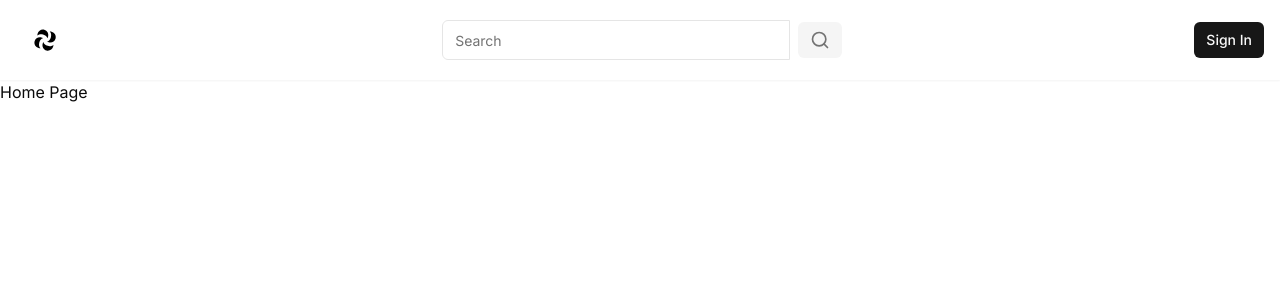
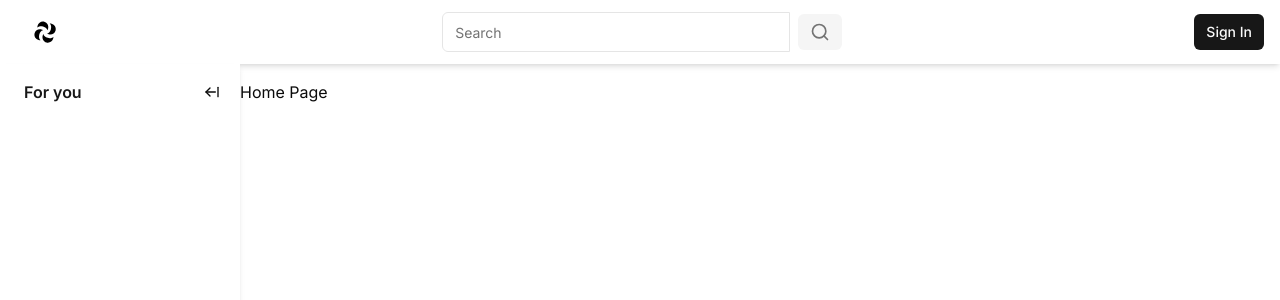
Before and after one commit to shulgastanslv/CorpNetCast, a Next.js app: page / in a window 1280 px wide. Shown: the top 300 px of the page. Built offline with nearby package versions, Linux system fonts and the light colour scheme; no server answers.

Commit message:
feat:  sidebar was updated

```diff
--- /dev/null
+++ b/app/(browse)/_components/container.tsx
@@ -0,0 +1,39 @@
+"use client";
+
+import { useEffect } from "react";
+import { useMediaQuery } from "usehooks-ts";
+
+import { cn } from "@/lib/utils";
+import { useSidebar } from "@/store/use-sidebar";
+
+interface ContainerProps {
+  children: React.ReactNode;
+};
+
+export const Container = ({
+  children,
+}: ContainerProps) => {
+  const matches = useMediaQuery("(max-width: 1024px)");
+  const {
+    collapsed,
+    onCollapse,
+    onExpand,
+  } = useSidebar((state) => state);
+
+  useEffect(() => {
+    if (matches) {
+      onCollapse();
+    } else {
+      onExpand();
+    }
+  }, [matches, onCollapse, onExpand]);
+
+  return (
+    <div className={cn(
+      "flex-1 justify-between",
+      collapsed ? "ml-[70px]" : "ml-[70px] lg:ml-60"
+    )}>
+      {children}
+    </div>
+  );
+};
--- a/app/(browse)/_components/navbar/index.tsx
+++ b/app/(browse)/_components/navbar/index.tsx
@@ -5,7 +5,7 @@
 
 export const Navbar = () => {
     return (
-      <nav className="fixed top-0 w-full h-20 z-[49] px-2 lg:px-4 flex justify-between items-center shadow-sm">
+      <nav className="fixed top-0 w-full h-16 z-[49] px-2 lg:px-4 flex justify-between items-center shadow-md">
         <Logo></Logo>
         <Search></Search>
         <Actions />
--- /dev/null
+++ b/app/(browse)/_components/sidebar/index.tsx
@@ -0,0 +1,8 @@
+import { Toggle } from "./toggle";
+import { Wrapper } from "./wrapper";
+
+const Sidebar = () => {
+    return ( <Wrapper><Toggle/></Wrapper>);
+}
+
+export default Sidebar;
--- /dev/null
+++ b/app/(browse)/_components/sidebar/toggle.tsx
@@ -0,0 +1,51 @@
+"use client";
+
+import { ArrowLeftFromLine, ArrowRightFromLine } from "lucide-react";
+
+import { Hint } from "@/components/hint";
+import { Button } from "@/components/ui/button";
+import { useSidebar } from "@/store/use-sidebar";
+
+export const Toggle = () => {
+  const {
+    collapsed,
+    onExpand,
+    onCollapse
+  } = useSidebar((state) => state);
+
+  const label = collapsed ? "Expand" : "Collapse";
+
+  return (
+    <>
+      {collapsed && (
+        <div className="hidden lg:flex w-full items-center justify-center pt-4 mb-4">
+          <Hint label={label} side="right" asChild>
+            <Button
+              onClick={onExpand}
+              variant="ghost"
+              className="h-auto p-2"
+            >
+              <ArrowRightFromLine className="h-4 w-4" />
+            </Button>
+          </Hint>
+        </div>
+      )}
+      {!collapsed && (
+        <div className="p-3 pl-6 mb-2 flex items-center w-full">
+          <p className="font-semibold text-primary">
+            For you
+          </p>
+          <Hint label={label} side="right" asChild>
+            <Button
+              onClick={onCollapse}
+              className="h-auto p-2 ml-auto"
+              variant="ghost"
+            >
+              <ArrowLeftFromLine className="h-4 w-4" />
+            </Button>
+          </Hint>
+        </div>
+      )}
+    </>
+  );
+};
--- /dev/null
+++ b/app/(browse)/_components/sidebar/wrapper.tsx
@@ -0,0 +1,25 @@
+"use client";
+
+import { cn } from "@/lib/utils";
+import { useSidebar } from "@/store/use-sidebar";
+
+interface WrapperProps {
+  children: React.ReactNode;
+};
+
+export const Wrapper = ({
+  children,
+}: WrapperProps) => {
+  const { collapsed } = useSidebar((state) => state);
+
+  return (
+    <aside
+      className={cn(
+        "fixed left-0 flex flex-col w-60 h-full -mt-4 bg-background shadow-md z-50",
+        collapsed && "w-[70px]"
+      )}
+    >
+      {children}
+    </aside>
+  );
+};
--- a/app/(browse)/layout.tsx
+++ b/app/(browse)/layout.tsx
@@ -1,4 +1,6 @@
+import { Container } from "./_components/container";
 import Navbar from "./_components/navbar";
+import Sidebar from "./_components/sidebar";
 
 const BrowseLayout = (
     { children
@@ -8,12 +10,15 @@
 
     return (
         <>
-        <Navbar/>
-        <div className="flex h-full pt-20">
-            {children}
-        </div>
+            <Navbar />
+            <div className="flex h-full pt-20">
+                <Sidebar />
+                <Container>
+                    {children}
+                </Container>
+            </div>
         </>
-        );
+    );
 }
 
 export default BrowseLayout;
--- /dev/null
+++ b/components/hint.tsx
@@ -0,0 +1,41 @@
+import {
+    Tooltip,
+    TooltipContent,
+    TooltipProvider,
+    TooltipTrigger,
+  } from "@/components/ui/tooltip";
+
+  interface HintProps {
+    label: string;
+    children: React.ReactNode;
+    asChild?: boolean;
+    side?: "top" | "bottom" | "left" | "right";
+    align?: "start" | "center" | "end";
+  };
+
+  export const Hint = ({
+    label,
+    children,
+    asChild,
+    side,
+    align,
+  }: HintProps) => {
+    return (
+      <TooltipProvider>
+        <Tooltip delayDuration={0}>
+          <TooltipTrigger asChild={asChild}>
+            {children}
+          </TooltipTrigger>
+          <TooltipContent
+            className="text-black bg-white"
+            side={side}
+            align={align}
+          >
+            <p className="font-semibold">
+              {label}
+            </p>
+          </TooltipContent>
+        </Tooltip>
+      </TooltipProvider>
+    );
+  };
--- /dev/null
+++ b/components/ui/tooltip.tsx
@@ -0,0 +1,30 @@
+"use client"
+
+import * as React from "react"
+import * as TooltipPrimitive from "@radix-ui/react-tooltip"
+
+import { cn } from "@/lib/utils"
+
+const TooltipProvider = TooltipPrimitive.Provider
+
+const Tooltip = TooltipPrimitive.Root
+
+const TooltipTrigger = TooltipPrimitive.Trigger
+
+const TooltipContent = React.forwardRef<
+  React.ElementRef<typeof TooltipPrimitive.Content>,
+  React.ComponentPropsWithoutRef<typeof TooltipPrimitive.Content>
+>(({ className, sideOffset = 4, ...props }, ref) => (
+  <TooltipPrimitive.Content
+    ref={ref}
+    sideOffset={sideOffset}
+    className={cn(
+      "z-50 overflow-hidden rounded-md border bg-popover px-3 py-1.5 text-sm text-popover-foreground shadow-md animate-in fade-in-0 zoom-in-95 data-[state=closed]:animate-out data-[state=closed]:fade-out-0 data-[state=closed]:zoom-out-95 data-[side=bottom]:slide-in-from-top-2 data-[side=left]:slide-in-from-right-2 data-[side=right]:slide-in-from-left-2 data-[side=top]:slide-in-from-bottom-2",
+      className
+    )}
+    {...props}
+  />
+))
+TooltipContent.displayName = TooltipPrimitive.Content.displayName
+
+export { Tooltip, TooltipTrigger, TooltipContent, TooltipProvider }
--- a/package.json
+++ b/package.json
@@ -13,6 +13,7 @@
     "@clerk/themes": "^1.7.9",
     "@prisma/client": "^5.7.1",
     "@radix-ui/react-slot": "^1.0.2",
+    "@radix-ui/react-tooltip": "^1.0.7",
     "class-variance-authority": "^0.7.0",
     "clsx": "^2.1.0",
     "lucide-react": "^0.306.0",
@@ -23,7 +24,9 @@
     "react-dom": "^18",
     "svix": "^1.15.0",
     "tailwind-merge": "^2.2.0",
-    "tailwindcss-animate": "^1.0.7"
+    "tailwindcss-animate": "^1.0.7",
+    "usehooks-ts": "^2.9.1",
+    "zustand": "^4.4.7"
   },
   "devDependencies": {
     "@types/node": "^20",
--- /dev/null
+++ b/store/use-sidebar.tsx
@@ -0,0 +1,13 @@
+import { create } from "zustand";
+
+interface SidebarStore {
+  collapsed: boolean;
+  onExpand: () => void;
+  onCollapse: () => void;
+};
+
+export const useSidebar = create<SidebarStore>((set) => ({
+  collapsed: false,
+  onExpand: () => set(() => ({ collapsed: false })),
+  onCollapse: () => set(() => ({ collapsed: true })),
+}));
```
Also changed, not shown: 1 other file (tests, documents, lock files or other folders).
